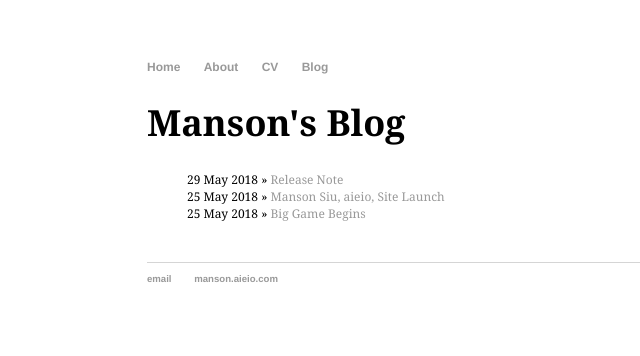
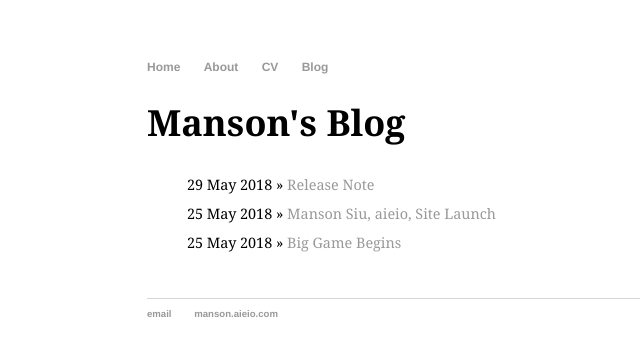
Before and after one commit to mansonsiu/manson.github.io, a Jekyll site: the page built from blog/index.html, in a window 1280 px wide. Shown: the top 356 px of the page, without its empty margins (45-685 px from the left). Built offline with Jekyll 4.4.1, drawn with Linux system fonts in a browser that asks for light colours.

Commit message:
Update main.css

```diff
--- a/css/main.css
+++ b/css/main.css
@@ -37,7 +37,8 @@ footer {
 
 ul.posts {
     margin: 20px auto 40px;
-    #font-size: 1.5em;
+    font-size: 1.2em;
+    line-height: 2.0em;
 }
 
 ul.posts li {
```
